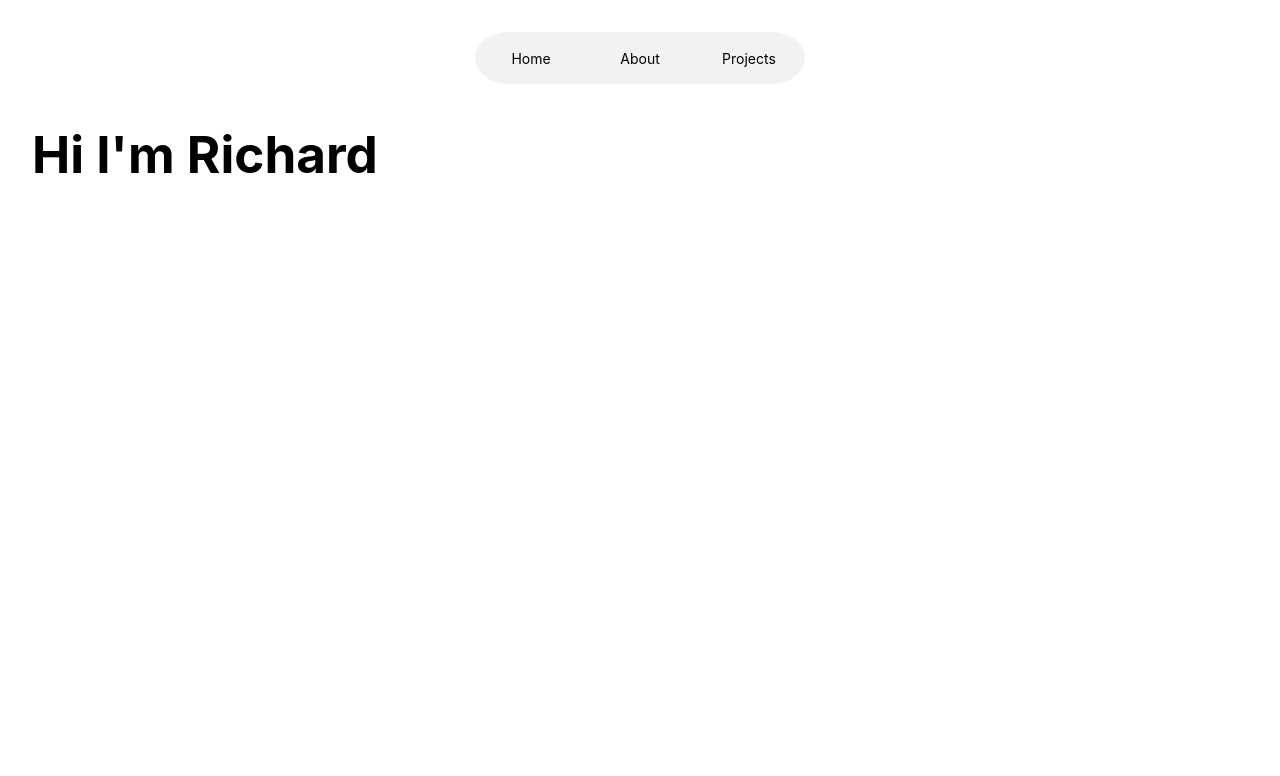
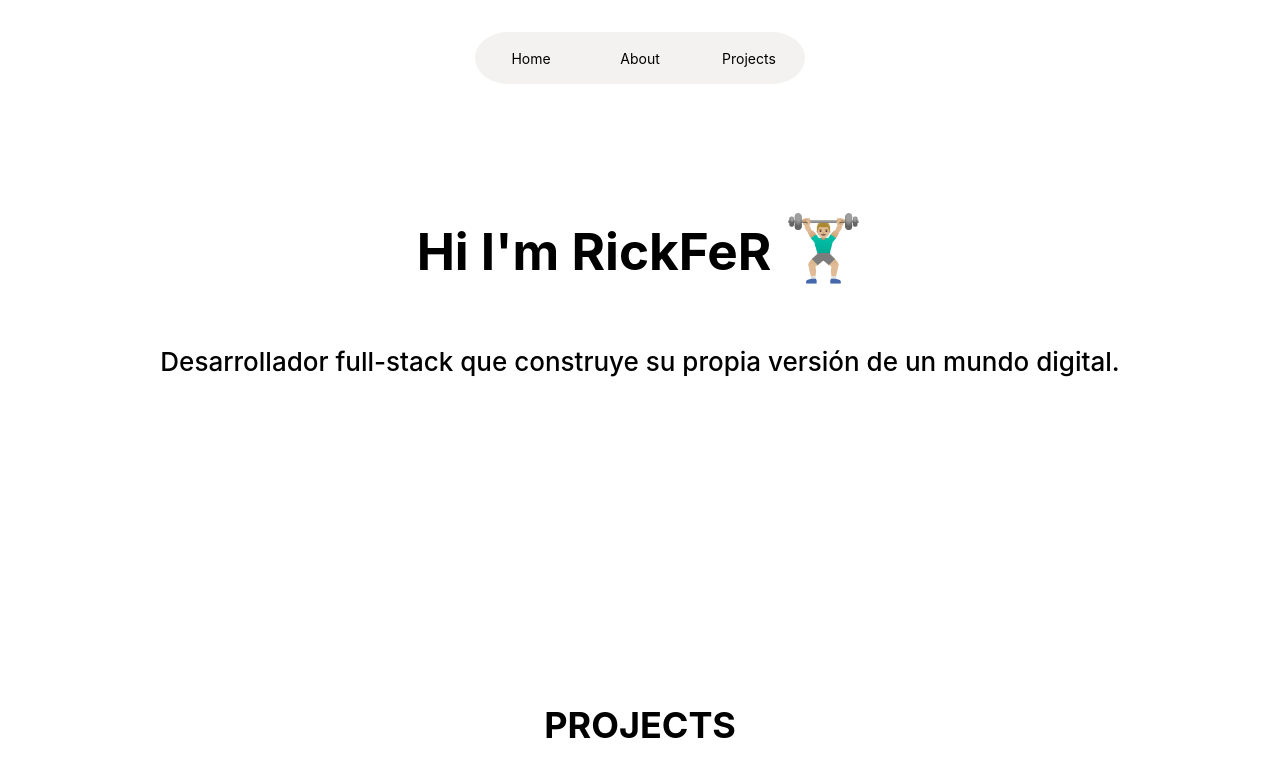
Before and after one commit to rickferrodriguez/Desafios, a React (Vite) app in the folder portfolio/: page / in a window 1280 px wide. Shown: the top 776 px of the page. Built offline with nearby package versions, Linux system fonts and the light colour scheme.

Commit message:
main text and the projects title completed

```diff
--- a/portfolio/src/App.css
+++ b/portfolio/src/App.css
@@ -62,3 +62,28 @@
   align-self: center;
   font-size: 14px;
 }
+
+.home-main-content {
+  margin-top: 8rem;
+  text-align: center;
+}
+
+.emoji-header {
+  font-size: 64px
+}
+
+.home-principal-text{
+  margin-top: 4rem;
+  font-size: 26px;
+  font-weight: 500;
+  line-height: 1.2;
+}
+
+h2 {
+  text-align: center;
+}
+
+.projects {
+  margin-top: 20rem;
+  font-size: 24px;
+}
--- a/portfolio/src/App.jsx
+++ b/portfolio/src/App.jsx
@@ -7,8 +7,12 @@ function App() {
     <>
       <Header></Header>
       <main>
-        <section>
-          <h1>Hi I'm Richard</h1>
+        <section className="home-main-content">
+          <h1>Hi I'm RickFeR <span className="emoji-header">🏋🏼‍♂️</span></h1>
+          <p className="home-principal-text">Desarrollador full-stack que construye su propia versión de un mundo digital.</p>
+        </section>
+        <section className="projects">
+          <h2>PROJECTS</h2>
         </section>
       </main>
     </>
```
